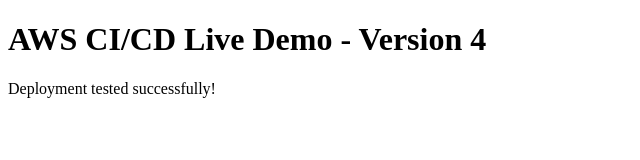
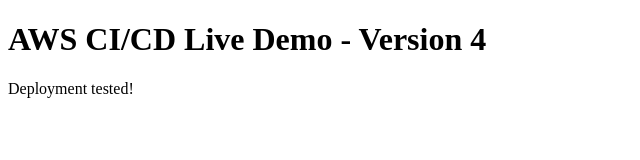
Before and after one commit to muthucr/aws-static-website-devops, a plain HTML site: page index.html in a window 1280 px wide. Shown: the whole page, without its empty margins (0-640 px from the left). Drawn offline with Linux system fonts and the light colour scheme.

Commit message:
Update index.html

```diff
--- a/index.html
+++ b/index.html
@@ -5,6 +5,6 @@
 </head>
 <body>
  <h1>AWS CI/CD Live Demo - Version 4</h1>
-<p>Deployment tested successfully!</p>
+<p>Deployment tested!</p>
 </body>
 </html>
```
